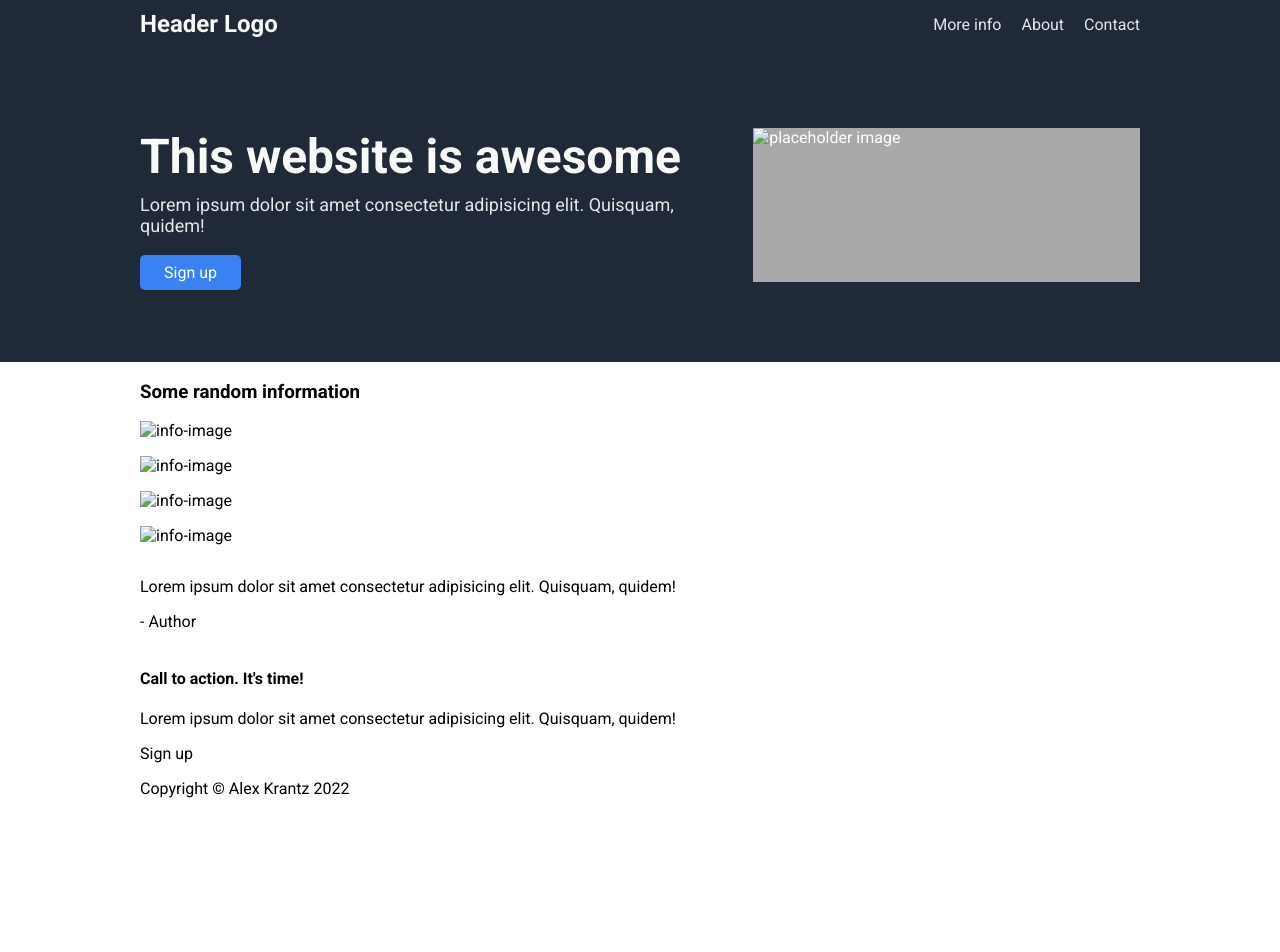
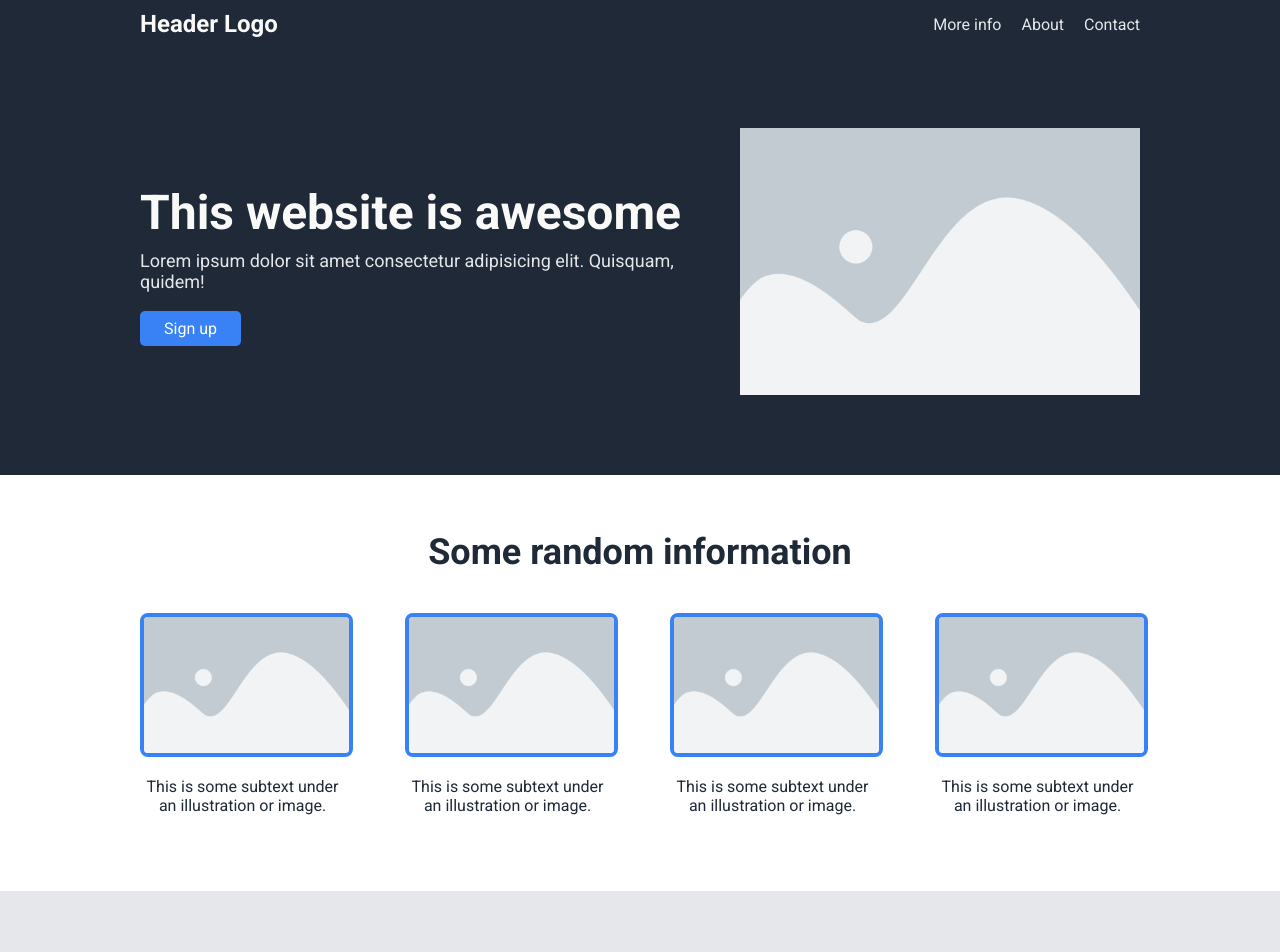
Before and after one commit to AlexandreKrantz/landing-page, a plain HTML site: page index.html in a window 1280 px wide. Shown: the top 952 px of the page. Before the commit the page ends 814 px from the top, so only its background shows below. Drawn offline with Linux system fonts and the light colour scheme.

Commit message:
landing page complete to specs

```diff
--- a/index.html
+++ b/index.html
@@ -26,28 +26,38 @@
                 <p>Lorem ipsum dolor sit amet consectetur adipisicing elit. Quisquam, quidem!</p>
                 <a href="#" class="btn">Sign up</a>
             </div>
-            <img alt="placeholder image">
+            <img alt="placeholder image" src="./placeholder.png">
         </div>
 
     </div>
     <div class="info-section">
         <div class="container">
             <h3>Some random information</h3>
+            <div class="info-container">
                 <div class="info-item">
-                <img src="" alt="info-image">
-                <p class="info-text"></p>
+                    <img src="./placeholder.png" alt="info-image">
+                    <p class="info-text">
+                        This is some subtext under an illustration or image.
+                    </p>
                 </div>
                 <div class="info-item">
-                <img src="" alt="info-image">
-                <p class="info-text"></p>
+                    <img src="./placeholder.png" alt="info-image">
+                    <p class="info-text">
+                        This is some subtext under an illustration or image.
+                    </p>
                 </div>
                 <div class="info-item">
-                <img src="" alt="info-image">
-                <p class="info-text"></p>
+                    <img src="./placeholder.png" alt="info-image">
+                    <p class="info-text">
+                        This is some subtext under an illustration or image.
+                    </p>
                 </div>
                 <div class="info-item">
-                <img src="" alt="info-image">
-                <p class="info-text"></p>
+                    <img src="./placeholder.png" alt="info-image">
+                    <p class="info-text">
+                        This is some subtext under an illustration or image.
+                    </p>
+                </div>
             </div>
         </div>
 
@@ -62,9 +72,10 @@
     </div>
     <div class="signup-section">
         <div class="container">
-            <h4>Call to action. It's time!</h4>
-            <p>Lorem ipsum dolor sit amet consectetur adipisicing elit. Quisquam, quidem!</p>
+            <p><span>Call to action. It's time! </span><br> Lorem ipsum dolor sit amet consectetur adipisicing elit. Quisquam, quidem!</p>
+            <div>
                 <a href="#" class="btn">Sign up</a>
+            </div>
         </div>
 
     </div>
--- a/style.css
+++ b/style.css
@@ -4,6 +4,7 @@ body {
     font-family: 'Roboto', sans-serif;
     --main-blue: #3882F6;
     --background-dark: #1F2937;
+    --background-light: #E5E7EB;
     margin: 0;
     padding: 0;
     display: flex;
@@ -61,6 +62,7 @@ a, a:hover, a:focus, a:active {
 .hero-section .container {
     display: flex;
     column-gap: 30px;
+    align-items: center;
 }
 
 .hero-section h1 {
@@ -93,3 +95,114 @@ a, a:hover, a:focus, a:active {
     padding: 8px 24px;
     border-radius: 5px;
 }
+
+.hero-section a:hover, .hero-section a:focus, .hero-section a:active {
+    background-color: #306bca;
+}
+
+/* Info Section */
+
+.info-section h3 {
+    text-align: center;
+    color: #1F2937;
+    font-size: 36px;
+    margin-bottom: 40px;
+}
+
+.info-section .container {
+    padding-bottom: 60px;
+    padding-top: 20px;
+}
+
+.info-section .info-container {
+    display: flex;
+    justify-content: space-between;
+    column-gap: 60px;
+}
+
+.info-section .info-item {
+    flex: 1 1 0;
+    text-align: center;
+    color: #1F2937;
+
+}
+
+.info-section img {
+    border: 4px solid var(--main-blue);
+    border-radius: 8px;
+    width: 100%;
+    height: auto;
+}
+
+/* quote section */
+
+.quote-section {
+    background-color: var(--background-light);
+    color: var(--background-dark);
+}
+
+.quote-section .container {
+    padding: 60px 80px;
+}
+
+.quote-text {
+    font-size: 36px;
+    font-style: italic;
+    font-weight: lighter;
+}
+
+.quote-author {
+    text-align: right;
+    font-size: 24px;
+    font-weight: bolder;
+    margin-right: 20px;
+}
+
+/* signup section */
+
+.signup-section {
+    padding: 60px 100px;
+}
+
+.signup-section .container {
+    background-color: var(--main-blue);
+    padding: 40px 60px;
+    color: white;
+    display: flex;
+    align-items: center;
+    justify-content: space-between;
+    column-gap: 20px;
+    max-width: 700px;
+    border-radius: 10px;
+}
+
+.signup-section span {
+    font-size: 1.2em;
+    font-weight: bold;
+}
+
+.signup-section .container div {
+    flex: 0 0 auto;
+}
+
+.signup-section a {
+    color: white;
+    padding: 8px 24px;
+    border-radius: 5px;
+    border: 2px solid white;
+    min-width: fit-content;
+}
+
+.signup-section a:hover, .signup-section a:focus, .signup-section a:active {
+    background-color: white;
+    color: var(--main-blue);
+}
+
+/* footer section */
+
+.footer {
+    background-color: var(--background-dark);
+    color: white;
+    text-align: center;
+    padding: 10px;
+}
```
Also changed, not shown: placeholder.png (added). Lines whose indentation alone changed are shown as unchanged.
